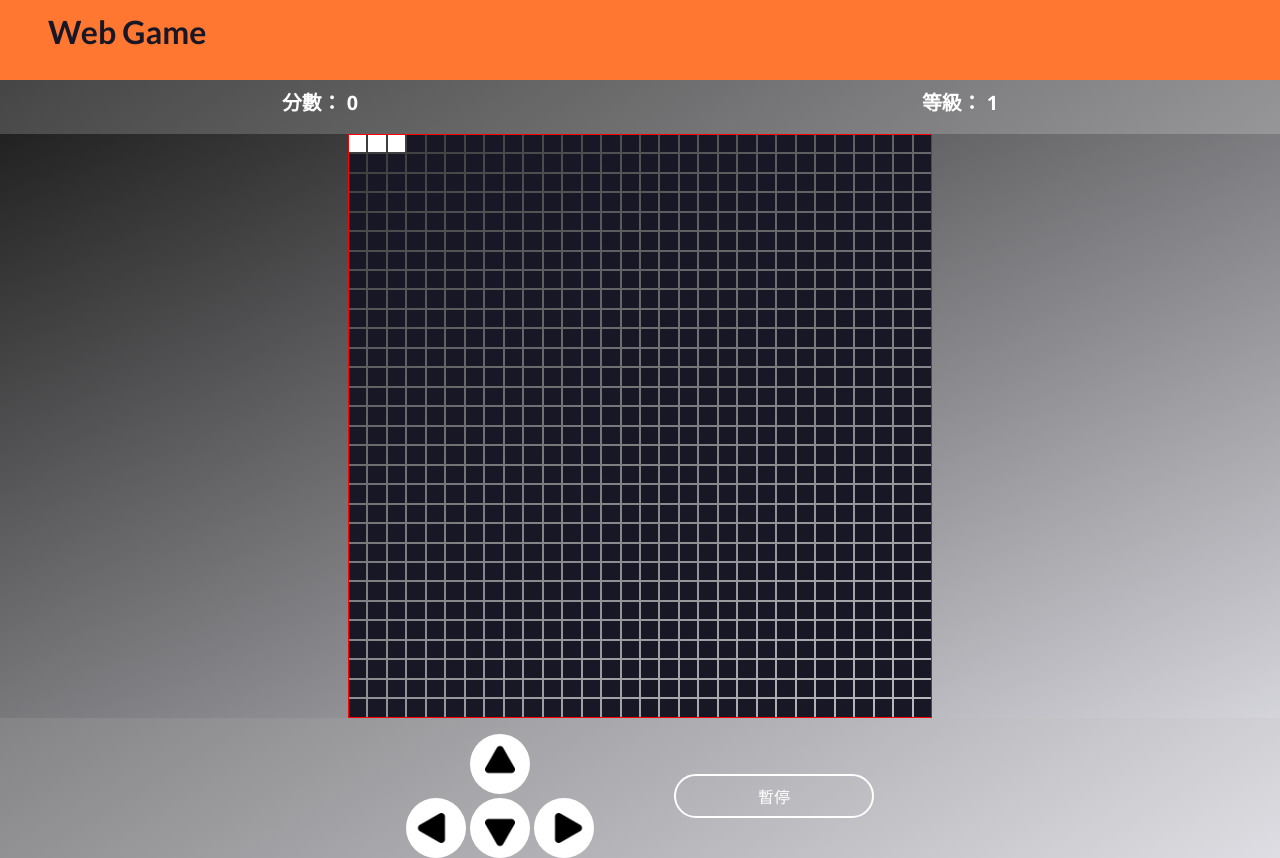
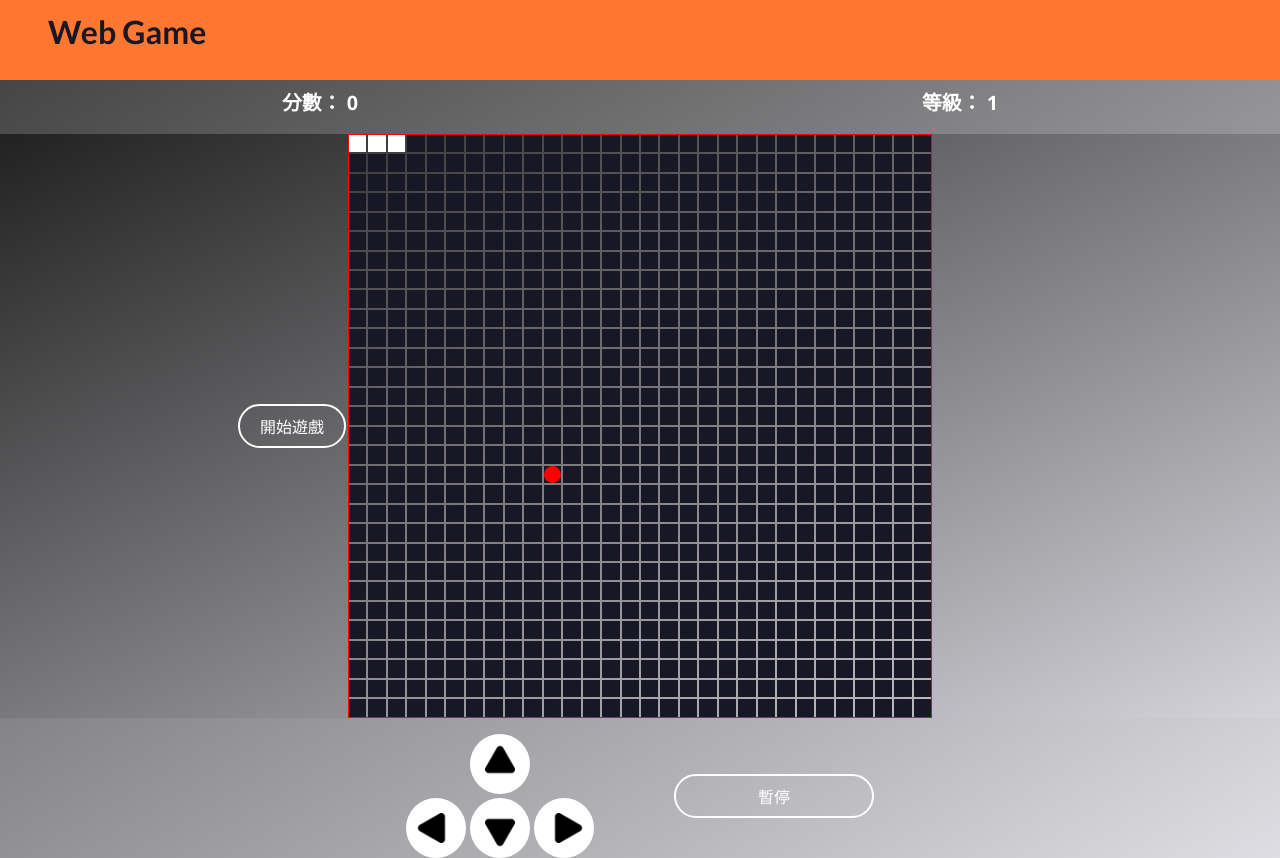
Before and after one commit to jeff0518/WebGame, a React (Vite) app: page /games/snake in a window 1280 px wide. Built offline with nearby package versions, Linux system fonts and the light colour scheme.

Commit message:
feat: Main functions completed

```diff
--- a/src/components/snake/actions/Actions.tsx
+++ b/src/components/snake/actions/Actions.tsx
@@ -4,7 +4,7 @@ import style from "./Actions.module.scss";
 
 interface ActionsProps {
   isPause: boolean;
-  changeDirectionHandler: () => void;
+  changeDirectionHandler: (val: string) => void;
   togglePauseHandler: () => void;
 }
 
--- a/src/components/snake/actions/VirtualKeyboard.tsx
+++ b/src/components/snake/actions/VirtualKeyboard.tsx
@@ -8,7 +8,7 @@ import {
 import style from "./VirtualKeyboard.module.scss";
 
 interface VirtualKeyboardProps {
-  changeDirectionHandler: () => void;
+  changeDirectionHandler: (val: string) => void;
 }
 
 function VirtualKeyboard({ changeDirectionHandler }: VirtualKeyboardProps) {
@@ -17,25 +17,25 @@ function VirtualKeyboard({ changeDirectionHandler }: VirtualKeyboardProps) {
       <ArrowButton
         direction={ARROW_UP}
         onClick={() => {
-          changeDirectionHandler();
+          changeDirectionHandler(ARROW_UP);
         }}
       />
       <ArrowButton
         direction={ARROW_RIGHT}
         onClick={() => {
-          changeDirectionHandler();
+          changeDirectionHandler(ARROW_RIGHT);
         }}
       />
       <ArrowButton
         direction={ARROW_DOWN}
         onClick={() => {
-          changeDirectionHandler();
+          changeDirectionHandler(ARROW_DOWN);
         }}
       />
       <ArrowButton
         direction={ARROW_LEFT}
         onClick={() => {
-          changeDirectionHandler();
+          changeDirectionHandler(ARROW_LEFT);
         }}
       />
     </div>
--- a/src/components/snake/context/snakeContext.tsx
+++ b/src/components/snake/context/snakeContext.tsx
@@ -30,8 +30,6 @@ export const directionMap: { [key: string]: { x: number; y: number } } = {
 };
 
 export const formatPosition = (position: number) => {
-  console.log("formatPosition 有進來");
-  console.log(position);
   if (position > GRID_SIZE - 1) {
     return 0;
   }
--- a/src/components/snake/index.tsx
+++ b/src/components/snake/index.tsx
@@ -1,10 +1,31 @@
-import { useState } from "react";
-import { defaultSnake, createFood } from "./context/snakeContext";
+import { useCallback, useState, useEffect } from "react";
+import {
+  defaultSnake,
+  createFood,
+  SPACE,
+  ARROW_UP,
+  ARROW_DOWN,
+  ARROW_LEFT,
+  ARROW_RIGHT,
+  SNAKE_INITIAL_SPEED,
+  formatPosition,
+} from "./context/snakeContext";
 
 import Information from "./information/Information";
 import GameScreen from "./screen/GameScreen";
 import Actions from "./actions/Actions";
 import style from "./index.module.scss";
+
+interface EventProps {
+  code: string;
+}
+
+const directionMap: { [key: string]: { x: number; y: number } } = {
+  [ARROW_UP]: { x: 0, y: -1 },
+  [ARROW_DOWN]: { x: 0, y: 1 },
+  [ARROW_LEFT]: { x: -1, y: 0 },
+  [ARROW_RIGHT]: { x: 1, y: 0 },
+};
 
 function SnakeGame() {
   const [score, setScore] = useState(0);
@@ -19,8 +40,103 @@ function SnakeGame() {
     (item) => item.x === snake.head.x && item.y === snake.head.y
   );
 
-  const changeDirectionHandler = () => {};
-  const togglePauseHandler = () => {};
+  const changeDirectionHandler = (directionKey: string) => {
+    const newDirection = {
+      [ARROW_UP]: ARROW_UP,
+      [ARROW_DOWN]: ARROW_DOWN,
+      [ARROW_LEFT]: ARROW_LEFT,
+      [ARROW_RIGHT]: ARROW_RIGHT,
+    }[directionKey];
+
+    if (newDirection) {
+      setSnake((prevSnake) => ({
+        ...prevSnake,
+        direction: newDirection,
+      }));
+    }
+  };
+
+  const togglePauseHandler = () => {
+    if (isGameStart) {
+      setIsPause((prev) => !prev);
+    }
+  };
+
+  const gameStartHandler = () => {
+    setScore(0);
+    setSnake(defaultSnake);
+    setIsGameStart(true);
+    if (gameOver) {
+      setFood(createFood());
+    }
+  };
+
+  const keydownHandler = useCallback(
+    ({ code }: EventProps) => {
+      if (code === SPACE) {
+        togglePauseHandler();
+        return;
+      }
+      changeDirectionHandler(code);
+    },
+    [snake]
+  );
+
+  useEffect(() => {
+    const gameIntervalId = setInterval(() => {
+      if (!isGameStart || isPause) return;
+      setSnake((prevSnake) => {
+        const updatedX = formatPosition(
+          prevSnake.head.x + directionMap[prevSnake.direction].x
+        );
+        const updatedY = formatPosition(
+          prevSnake.head.y + directionMap[prevSnake.direction].y
+        );
+        const newBodyList = [
+          prevSnake.head,
+          ...prevSnake.bodyList.slice(0, prevSnake.maxLength - 2),
+        ];
+        const newSnake = {
+          ...prevSnake,
+          head: { x: updatedX, y: updatedY },
+          bodyList: newBodyList,
+        };
+        return newSnake;
+      });
+    }, snake.speed);
+    return () => {
+      clearInterval(gameIntervalId);
+    };
+  }, [snake.speed, isGameStart, isPause]);
+
+  useEffect(() => {
+    if (eatFood) {
+      setFood(createFood());
+      setScore((prevScore) => prevScore + 1);
+      setSnake((prevSnake) => {
+        const updatedSpeed = prevSnake.speed - SNAKE_INITIAL_SPEED;
+        return {
+          ...prevSnake,
+          maxLength: prevSnake.maxLength + 1,
+          speed: Math.max(updatedSpeed, SNAKE_INITIAL_SPEED),
+        };
+      });
+    }
+  }, [eatFood]);
+
+  useEffect(() => {
+    if (gameOver) {
+      setIsGameStart(false);
+    }
+  }, [gameOver]);
+
+  useEffect(() => {
+    window.addEventListener("keydown", keydownHandler);
+    return () => {
+      window.removeEventListener("keydown", keydownHandler);
+    };
+  }, [keydownHandler]);
+
   return (
     <div className={style.container}>
       <Information score={score} level={level} />
@@ -29,6 +145,7 @@ function SnakeGame() {
         food={food}
         isGameStart={isGameStart}
         gameOver={gameOver}
+        gameStartHandler={gameStartHandler}
       />
       <Actions
         isPause={isPause}
--- a/src/components/snake/screen/GameScreen.module.scss
+++ b/src/components/snake/screen/GameScreen.module.scss
@@ -29,6 +29,15 @@ $mapSizeHeight: min(
 
     .square2 {
       background-color: color.$gray-10;
+    }
+
+    .food {
+      border-radius: 100%;
+      width: 100%;
+      height: 100%;
+      background: red;
+      animation: ripple 2s infinite;
+      position: relative;
     }
   }
 
--- a/src/components/snake/screen/GameScreen.tsx
+++ b/src/components/snake/screen/GameScreen.tsx
@@ -13,10 +13,11 @@ interface GameScreenProps {
   food: { x: number; y: number };
   isGameStart: boolean;
   gameOver: { x: number; y: number } | undefined;
+  gameStartHandler: () => void;
 }
 
 function GameScreen(props: GameScreenProps) {
-  const { snake, food, isGameStart, gameOver } = props;
+  const { snake, food, isGameStart, gameOver, gameStartHandler } = props;
 
   const { head, bodyList } = snake;
   const squares = Array(GRID_SIZE)
@@ -46,10 +47,10 @@ function GameScreen(props: GameScreenProps) {
           })
         )}
       </div>
-      {isGameStart && (
+      {!isGameStart && (
         <div className={style.popupScreen}>
           {gameOver && <div className={style.gameOver}>Game Over</div>}
-          <button className={style.button}>
+          <button className={style.button} onClick={gameStartHandler}>
             {gameOver ? "重新開始" : "開始遊戲"}
           </button>
         </div>
```
